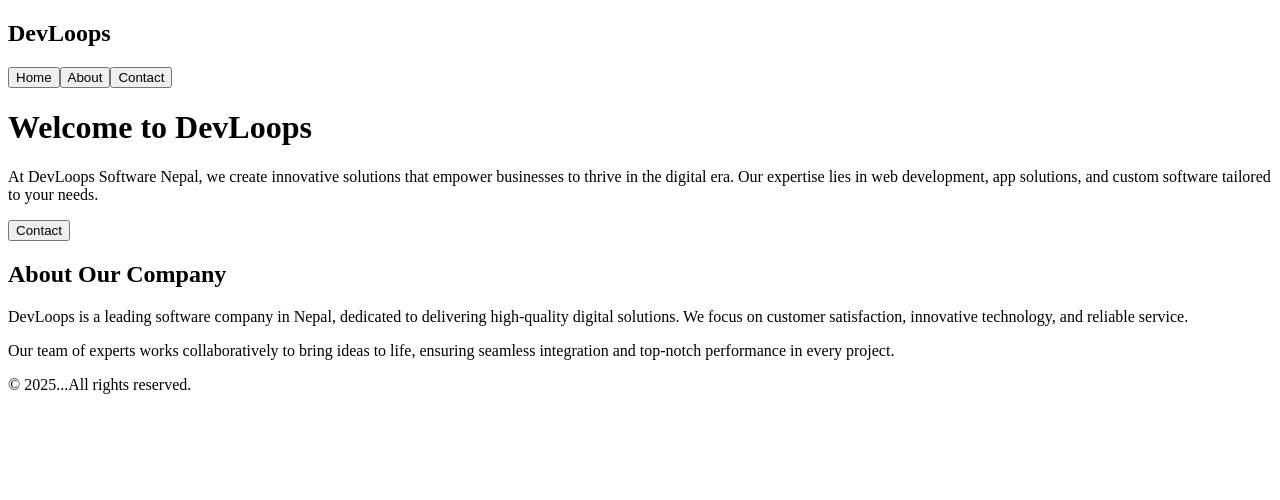
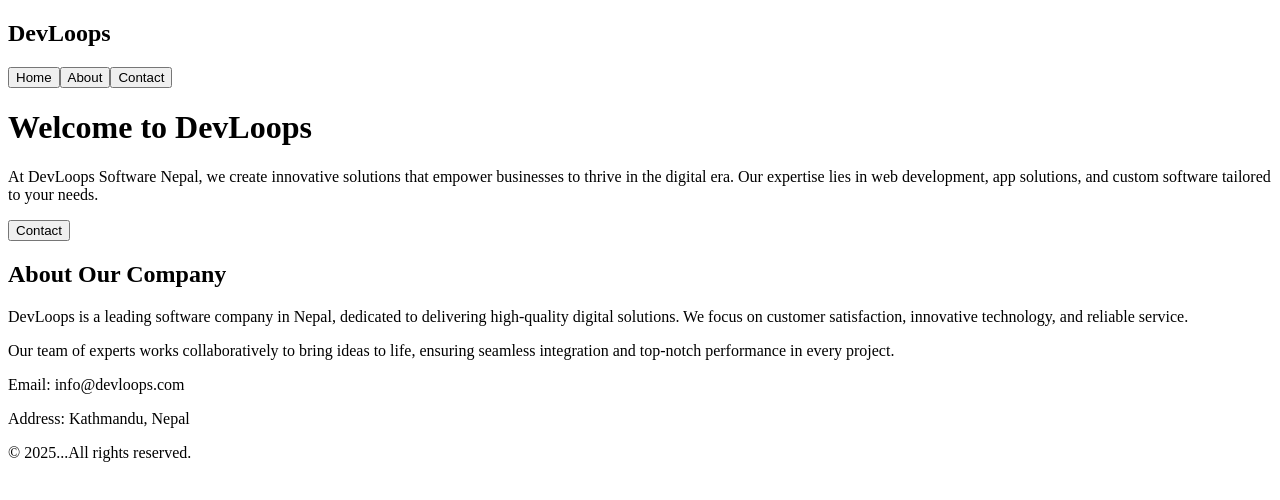
Before and after one commit to ShaKyaaRonit/project1-website, a Next.js app: page / in a window 1280 px wide. Shown: the top 500 px of the page. Built offline with nearby package versions, Linux system fonts and the light colour scheme.

Commit message:
minor update

```diff
--- a/app/components/footer.js
+++ b/app/components/footer.js
@@ -1,7 +1,9 @@
 const Footer = () => {
   return (
-    <footer className="bg-gray-900 text-white text-center p-4 mt-10">
-      <p>© 2025...All rights reserved.</p>
+    <footer className="bg-gray-800 text-white text-center p-4 mt-10">
+    <p> Email: <span className="font-semibold">info@devloops.com</span></p>
+    <p> Address: Kathmandu, Nepal</p>
+    <p>© 2025...All rights reserved.</p>
     </footer>
   )
 }
```
